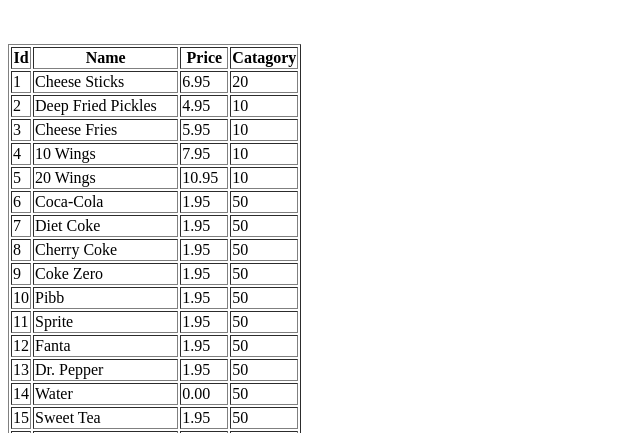
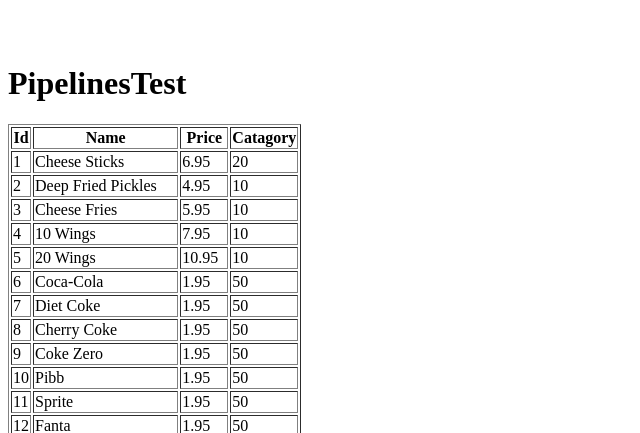
Before and after one commit to mroberts91/CapstoneProjectHGTC, a PHP site: page /get_all_example.php in a window 1280 px wide. Shown: the top 433 px of the page, without its empty margins (0-640 px from the left). Run offline with PHP 8.4, Linux system fonts and the light colour scheme; data comes from the database, SQL or seed files in the repository.

Commit message:
Updated get_all_example.php

```diff
--- a/UI/get_all_example.php
+++ b/UI/get_all_example.php
@@ -16,6 +16,7 @@ try{
 
 // Echo each object as human readable data.
 ?>
+<h1>PipelinesTest</h1>
 <table border>
     <thead>
     <tr>
```
